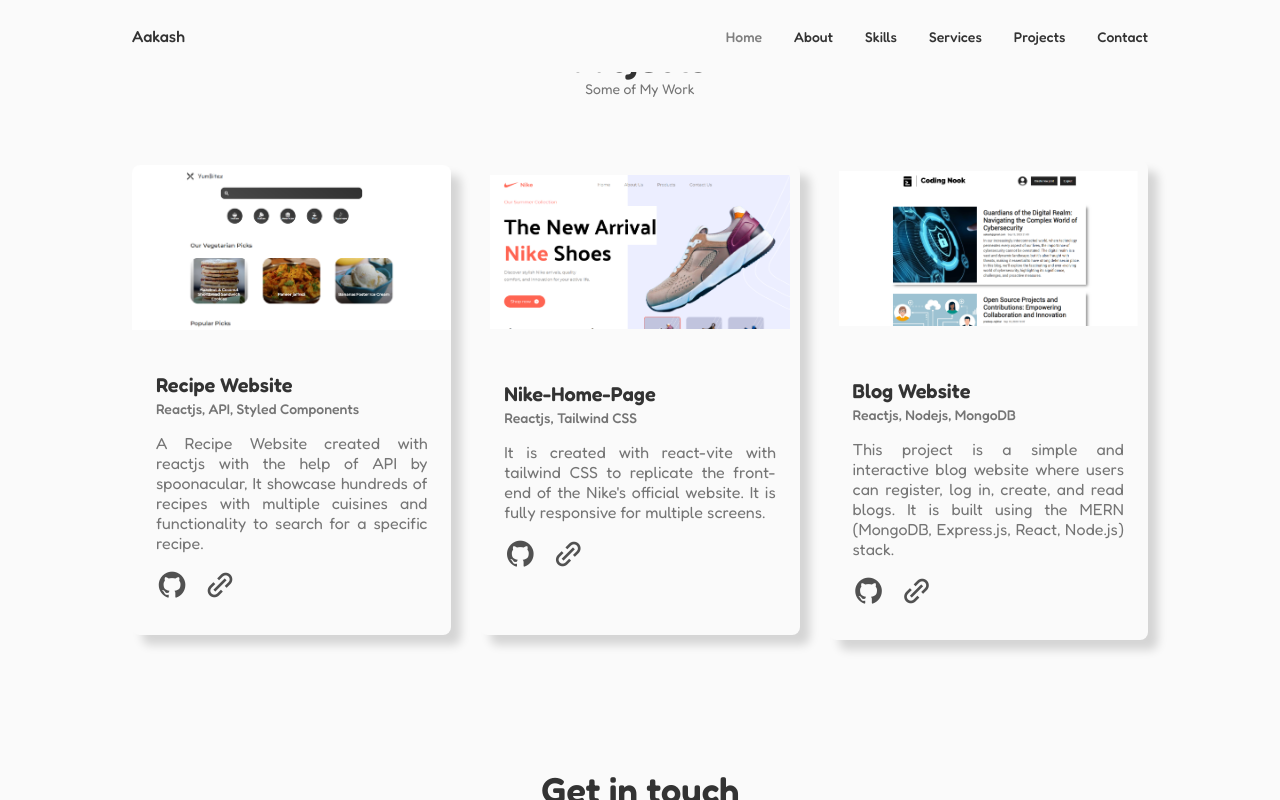
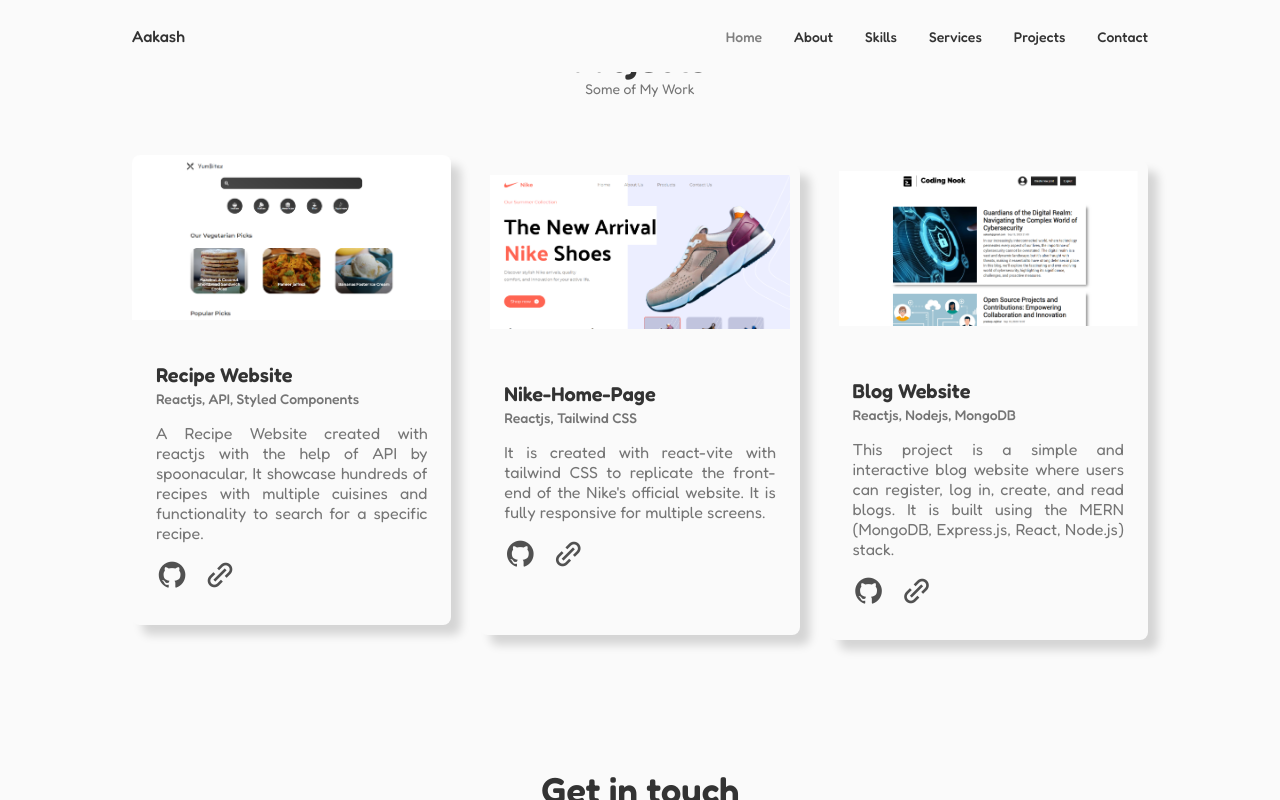
Before and after one commit to Aakash-Rajbhar/My-Portfolio, a React (Vite) app: page / in a window 1280 px wide. In both pictures the pointer is over the element 291 px from the left and 3287 px from the top of the page. Shown: the part 2887-3687 px from the top of the page. Built offline with nearby package versions, Linux system fonts and the light colour scheme.

Commit message:
added projects section

```diff
--- a/src/components/projects/Projects.css
+++ b/src/components/projects/Projects.css
@@ -23,7 +23,12 @@
     overflow: hidden;
     box-shadow: 10px 10px 10px rgba(0, 0, 0, 0.15);
     text-align: justify;
+    transition: transform .2s ease-in;
 
+}
+
+.project:hover{
+    transform: translateY(-10px);
 }
 
 .project-image{
@@ -62,6 +67,11 @@
     font-size: 2rem;
     color: #515151;
     margin-right: 1rem;
+}
+
+
+.project-link a:hover{
+    color: #333;
 }
 
 
```
